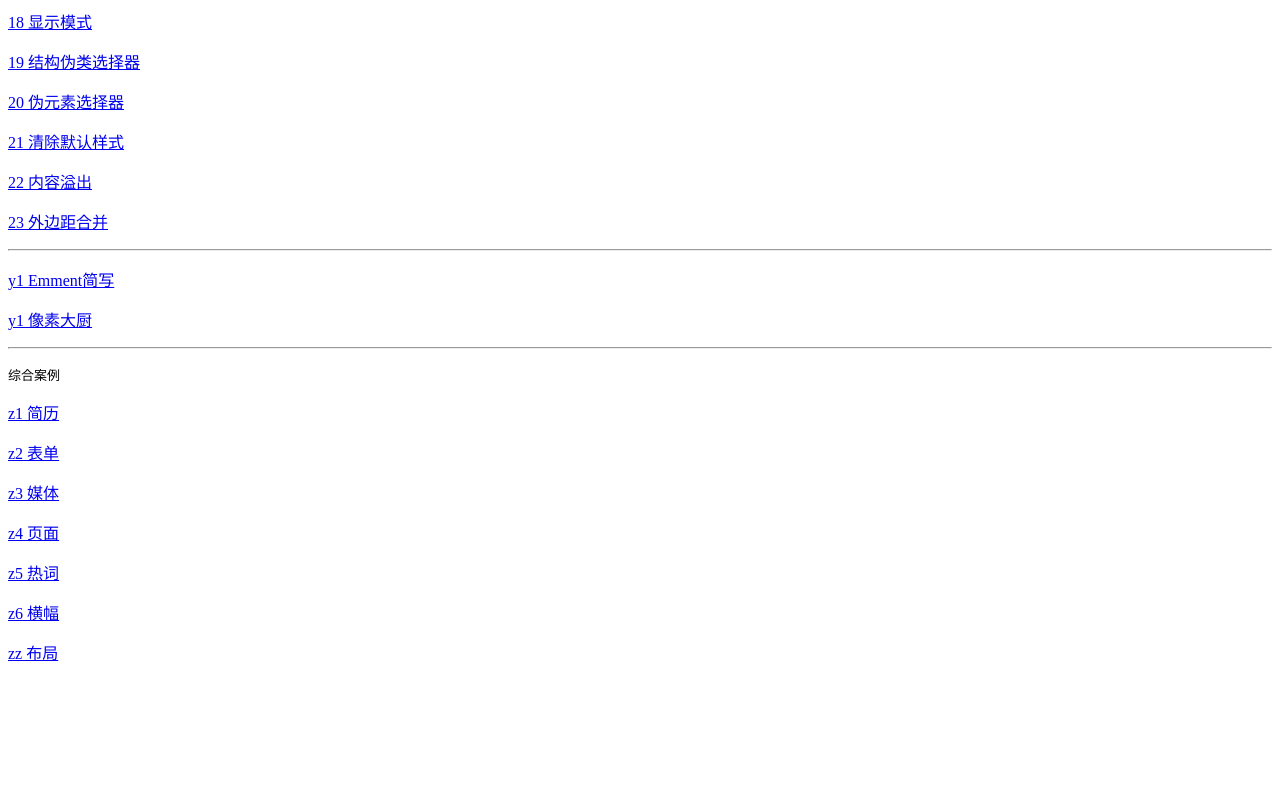
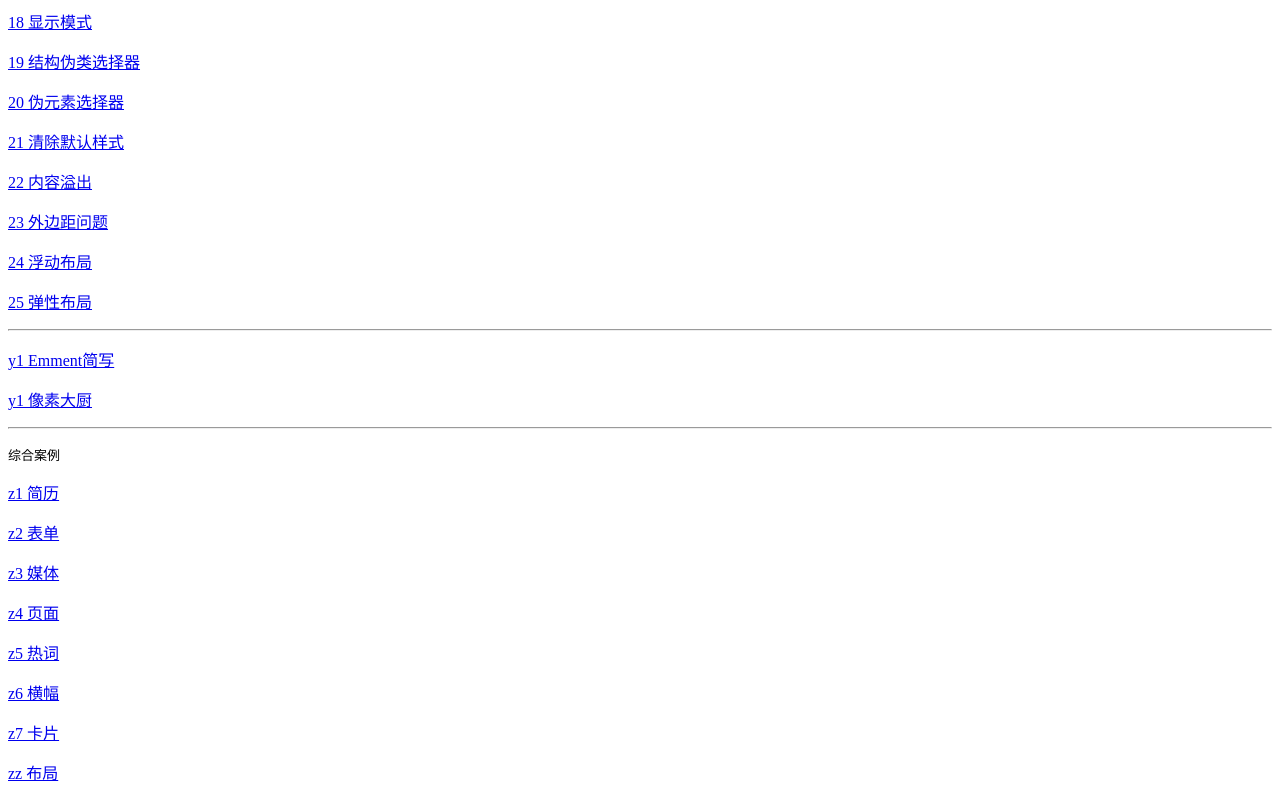
Before and after one commit to Eld901/PRACTICE_front_end, a plain HTML site: page 00_HTML_.html in a window 1280 px wide. Shown: the part 841-1641 px from the top of the page. Before the commit the page ends 1521 px from the top, so only its background shows below. Drawn offline with Linux system fonts and the light colour scheme.

Commit message:
Update 00_HTML_.html

```diff
--- a/00_HTML_.html
+++ b/00_HTML_.html
@@ -34,7 +34,9 @@
     <p> <a href="./20_CSS_selector Structural Pseudo-element.html">20 伪元素选择器</a><br> </p>
     <p> <a href="./21_CSS_clean.html">21 清除默认样式</a><br> </p>
     <p> <a href="./22_CSS_overflow.html">22 内容溢出</a><br> </p>
-    <p> <a href="./23_CSS_margin.html">23 外边距合并</a><br> </p>
+    <p> <a href="./23_CSS_margin.html">23 外边距问题</a><br> </p>
+    <p> <a href="./24_CSS_float.html">24 浮动布局</a><br> </p>
+    <p> <a href="./25_CSS_flex.html">25 弹性布局</a><br> </p>
     <hr>
     <p> <a href="./y1_VScode_Emment.html">y1 Emment简写</a><br> </p>
     <p> <a href="./y2_Tool_PxCook.html">y1 像素大厨</a><br> </p>
@@ -46,6 +48,7 @@
     <p> <a href="./z4_HTML_page.html">z4 页面</a><br> </p>
     <p> <a href="./z5_CSS_buzzword.html">z5 热词</a><br> </p>
     <p> <a href="./z6_CSS_banner.html">z6 横幅</a><br> </p>
+    <p> <a href="./z7_CSS_card.html">z7 卡片</a><br> </p>
     <p> <a href="./zz_HTML_layout.html">zz 布局</a><br> </p>
 </body>
 </html>
```
